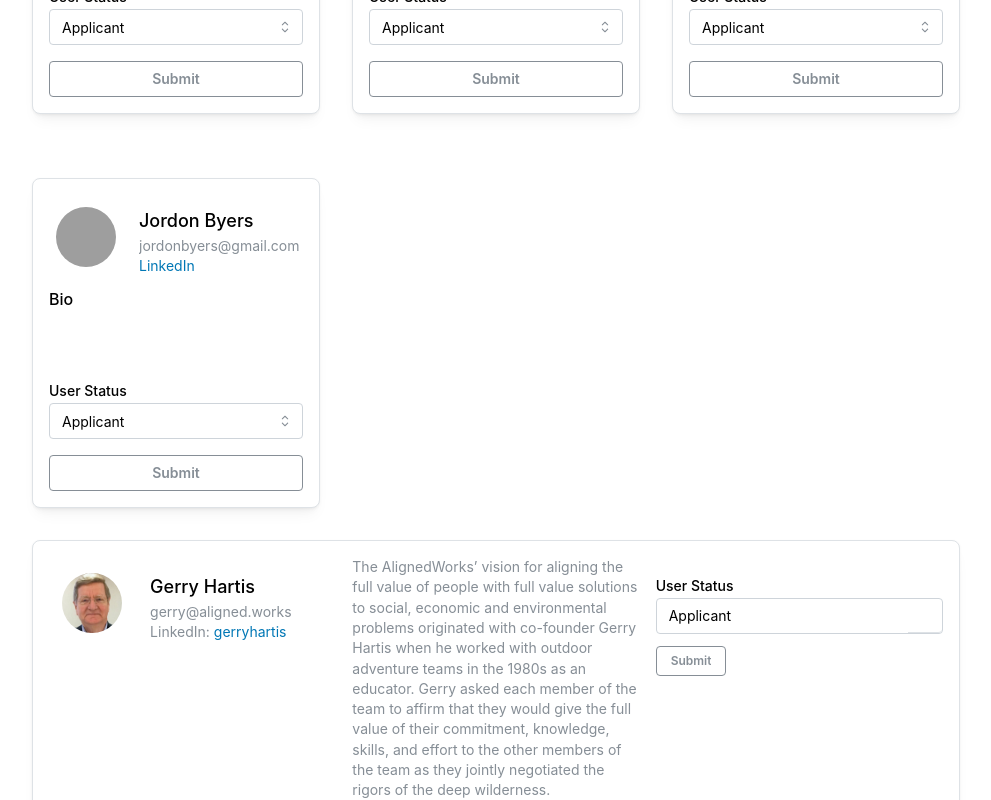
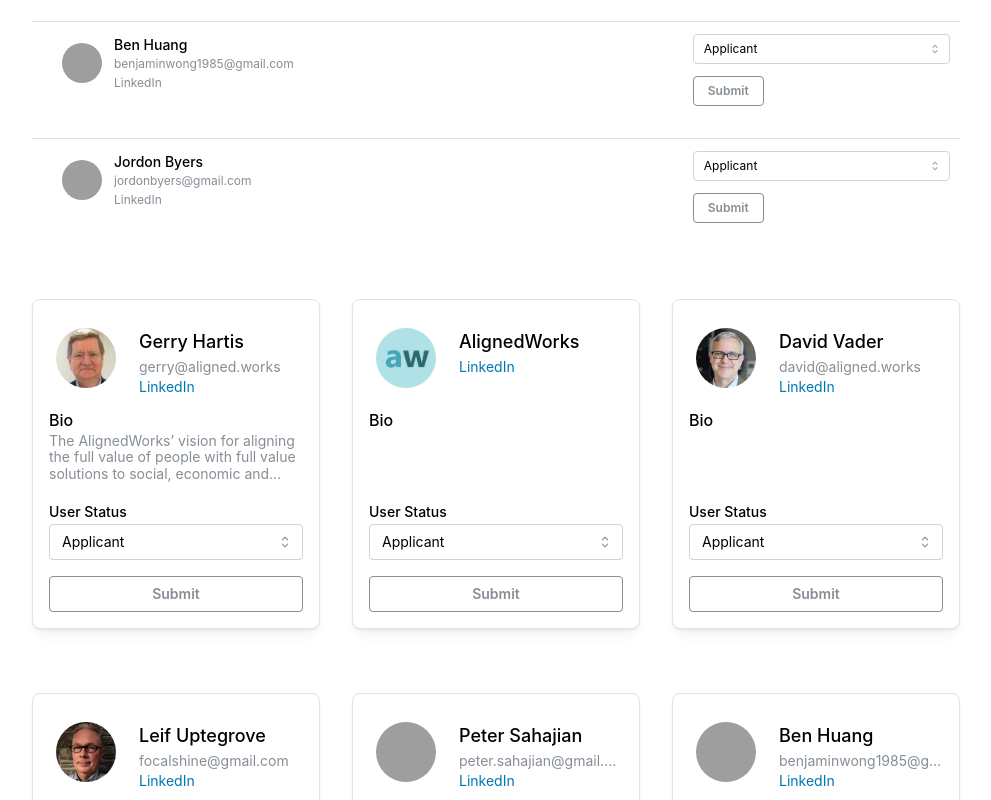
Before and after one commit to AlignedWorks/CVxMantineUI, a React (Vite) app: page /test in a window 1280 px wide. Shown: the part 4360-5160 px from the top of the page, without its empty margins (269-1260 px from the left). Built offline with nearby package versions, Linux system fonts and the light colour scheme; grey boxes are pictures that could not be loaded.

Commit message:
Change ApproveUser cards to horizontal format

```diff
--- a/src/pages/Dashboard.page.tsx
+++ b/src/pages/Dashboard.page.tsx
@@ -198,6 +198,99 @@ export function Dashboard() {
               Approve users
           </Title>
 
+          {dashboard?.map((user) => (
+            <Card key={user.id} shadow="sm" radius="md" mt="xl" withBorder>
+                <SimpleGrid cols={{ base: 1, sm: 2, lg: 3 }}>
+                    <div>
+                        <Grid>
+                            <Grid.Col span={4}>
+                                <Avatar src={user.avatarUrl} size={60} radius="xl" mx="auto"/>
+                            </Grid.Col>
+                            <Grid.Col span={8}>
+                                <Text size="lg" fw={500}>
+                                  {user.firstName + " " + user.lastName}
+                                </Text>
+                                <Tooltip label={user.username} color="gray">
+                                    <Text
+                                        size="sm"
+                                        c="dimmed"
+                                        style={{
+                                        whiteSpace: 'nowrap',
+                                        overflow: 'hidden',
+                                        textOverflow: 'ellipsis',
+                                        }}
+                                    >
+                                        {user.username}
+                                    </Text>
+                                </Tooltip>
+                                <Text size="sm" c="dimmed">
+                                    <a
+                                        href={user.linkedIn}
+                                        target="_blank"
+                                        rel="noopener noreferrer"
+                                        style={{ color: "#0077b5", textDecoration: "none" }}
+                                    >
+                                        LinkedIn
+                                    </a>
+                                </Text>
+                            </Grid.Col>
+                        </Grid>
+                    </div>
+                    <div>
+                        <Text fw={500}>
+                            Bio
+                        </Text>
+                        <Tooltip label={user.bio || 'No bio available'} multiline w={300} position="bottom" color="gray">
+                            <Text
+                                size="sm"
+                                c="dimmed"
+                                style={{
+                                display: '-webkit-box',
+                                WebkitLineClamp: 4, // Limit to 4 lines
+                                WebkitBoxOrient: 'vertical',
+                                overflow: 'hidden',
+                                textOverflow: 'ellipsis',
+                                minHeight: '3.6em', // Ensure consistent height for 3 lines of text
+                                lineHeight: '1.2em', // Adjust line height to match the text
+                                }}
+                            >
+                                {user.bio || '\u00A0\u00A0\u00A0'} {/* Render empty space if no bio */}
+                            </Text>
+                        </Tooltip>
+                    </div>
+                    <div>
+
+                    {rolesData.length > 0 && (
+                      <Select
+                        mt="md"
+                        label="User Status"
+                        data={rolesData}
+                        value={selectedRoles[user.id] || user.memberStatus} // Use the temporary state or fallback to the current role
+                        defaultValue="Applicant"
+                        allowDeselect={false}
+                        onChange={(value) => handleRoleChange(user.id, value)}
+                      />
+                    )}
+
+                    <Button
+                      variant="outline"
+                      color="gray"
+                      size="sm"
+                      mt="sm"
+                      onClick={() => handleSubmitRoleChange(user.id)} // Submit the role change
+                    >
+                      Submit
+                    </Button>
+                      {submittedUsers[user.id] && (
+                      <Text size="sm" c="green" mt="xs">
+                        Role updated successfully!
+                      </Text>
+                    )}
+                    </div>
+                </SimpleGrid>
+            </Card>
+        ))}
+
           <SimpleGrid cols={{ base: 1, sm: 2, md: 2, lg: 3, xl: 3 }} spacing="xl" mt="xl">
             {dashboard?.map((item) => (
               <Card key={item.id} shadow="sm" radius="md" withBorder>
--- a/src/pages/Test.page.tsx
+++ b/src/pages/Test.page.tsx
@@ -15,6 +15,7 @@ import {
 } from '@mantine/core';
 import { mock_collab_data, users } from '../data.ts';
 import classes from './Test.module.css';
+import { IconEmergencyBed } from '@tabler/icons-react';
 
 const networkRoles = [
     'Applicant',
@@ -87,11 +88,11 @@ const inviteStatus = ['Invited','Accepted','Declined']
 
 export function Test() {
 
-    const rows = data.map((item) => (
+    const rows = users.map((item) => (
         <Table.Tr key={item.name}>
-          <Table.Td>
-            <Group gap="sm">
-              <Avatar size={40} src={item.avatar} radius={40} />
+          <Table.Td style={{ verticalAlign: 'top' }}>
+            <Group gap="sm" ml="lg">
+              <Avatar size={40} src={item.avatar_url} radius={40} />
               <div>
                 <Text fz="sm" fw={500}>
                   {item.name}
@@ -99,24 +100,42 @@ export function Test() {
                 <Text fz="xs" c="dimmed">
                   {item.email}
                 </Text>
+                <Text fz="xs" c="dimmed">
+                  LinkedIn
+                </Text>
               </div>
             </Group>
           </Table.Td>
-          <Table.Td>
-                <Select
-                data={collabRoles}
-                defaultValue={item.role}
-                variant="unstyled"
-                allowDeselect={false}
-                />
+          <Table.Td style={{ verticalAlign: 'top' }}>
+            <Text style={{ maxWidth: '300px', overflow: 'hidden' }}>
+                <Tooltip label={item.description || 'No bio available'} multiline w={300} position="bottom" color="gray">
+                    <Text
+                        size="sm"
+                        c="dimmed"
+                        style={{
+                        display: '-webkit-box',
+                        WebkitLineClamp: 4, // Limit to 4 lines
+                        WebkitBoxOrient: 'vertical',
+                        overflow: 'hidden',
+                        textOverflow: 'ellipsis',
+                        minHeight: '3.6em', // Ensure consistent height for 3 lines of text
+                        lineHeight: '1.2em', // Adjust line height to match the text
+                        }}
+                    >
+                        {item.description || '\u00A0\u00A0\u00A0'} {/* Render empty space if no bio */}
+                    </Text>
+                </Tooltip>
+            </Text>
           </Table.Td>
             <Table.Td>
                 <Select
-                data={inviteStatus}
-                defaultValue={item.inviteStatus}
-                variant="unstyled"
-                allowDeselect={false}
+                    data={['Applicant', 'Applicant Denied', 'Network Owner', 'Network Contributor']}
+                    defaultValue="Applicant"
+                    size="xs"
                 />
+                <Button variant="outline" color="gray" size="xs" mt="sm" mb="lg">
+                    Submit
+                </Button>
             </Table.Td>
         </Table.Tr>
       ));
@@ -231,6 +250,21 @@ export function Test() {
                 </Card>
             ))}
 
+
+          <Table.ScrollContainer minWidth={800} mt="xl">
+              <Table verticalSpacing="sm">
+                  <Table.Thead>
+                  <Table.Tr>
+                      <Table.Th></Table.Th>
+                      <Table.Th>User Bio</Table.Th>
+                      <Table.Th>User Status</Table.Th>
+                  </Table.Tr>
+                  </Table.Thead>
+                  <Table.Tbody>{rows}</Table.Tbody>
+              </Table>
+          </Table.ScrollContainer>
+
+
             <SimpleGrid cols={{ base: 1, sm: 2, md: 2, lg: 3, xl: 3 }} spacing="xl">
                 {users.map((user) => (
                     <Card key={user.id} shadow="sm" radius="md" mt="xl" withBorder>
@@ -303,49 +337,71 @@ export function Test() {
 
             {users.map((user) => (
                 <Card key={user.id} shadow="sm" radius="md" mt="xl" withBorder>
-                    <SimpleGrid cols={3}>
+                    <SimpleGrid cols={{ base: 1, sm: 2, lg: 3 }}>
                         <div>
                             <Grid>
-                                <Grid.Col span={4} mt="md" mb="lg">
+                                <Grid.Col span={4}>
                                     <Avatar src={user.avatar_url} size={60} radius="xl" mx="auto"/>
                                 </Grid.Col>
-                                <Grid.Col span={8} mt="md">
+                                <Grid.Col span={8}>
                                     <Text size="lg" fw={500}>
                                         {user.name}
                                     </Text>
-                                    <Text size="sm" c="dimmed">
+                                    <Tooltip label={user.email} color="gray">
+                                        <Text
+                                            size="sm"
+                                            c="dimmed"
+                                            style={{
+                                            whiteSpace: 'nowrap',
+                                            overflow: 'hidden',
+                                            textOverflow: 'ellipsis',
+                                            }}
+                                        >
                                             {user.email}
                                         </Text>
-
+                                    </Tooltip>
                                     <Text size="sm" c="dimmed">
-                                    LinkedIn: {' '}
                                         <a
                                             href={user.linkedin}
                                             target="_blank"
                                             rel="noopener noreferrer"
-                                        style={{ color: '#0077b5', textDecoration: 'none' }}
+                                            style={{ color: "#0077b5", textDecoration: "none" }}
                                         >
-                                        {user.linkedin.split('/').pop()} {/* Extracts the username from the URL */}
+                                            LinkedIn
                                         </a>
                                     </Text>
                                 </Grid.Col>
                             </Grid>
                         </div>
                         <div>
-                            <Text size="sm" c="dimmed">
-                                {user.description}
+                            <Text fw={500}>
+                                Bio
                             </Text>
+                            <Tooltip label={user.description || 'No bio available'} multiline w={300} position="bottom" color="gray">
+                                <Text
+                                    size="sm"
+                                    c="dimmed"
+                                    style={{
+                                    display: '-webkit-box',
+                                    WebkitLineClamp: 4, // Limit to 4 lines
+                                    WebkitBoxOrient: 'vertical',
+                                    overflow: 'hidden',
+                                    textOverflow: 'ellipsis',
+                                    minHeight: '3.6em', // Ensure consistent height for 3 lines of text
+                                    lineHeight: '1.2em', // Adjust line height to match the text
+                                    }}
+                                >
+                                    {user.description || '\u00A0\u00A0\u00A0'} {/* Render empty space if no bio */}
+                                </Text>
+                            </Tooltip>
                         </div>
                         <div>
                         <Select
-                            mt="md"
                             label="User Status"
-                            comboboxProps={{ withinPortal: true }}
                             data={networkRoles}
                             defaultValue={networkRoles[0]}
-                            classNames={classes}
                         />
-                        <Button variant="outline" color="gray" size="xs" mt="sm">
+                        <Button variant="outline" color="gray" mt="sm">
                             Submit
                         </Button>
                         </div>
@@ -401,12 +457,12 @@ export function Test() {
 
             <Title order={4} c="#45a6b7" mb="md">Members</Title>
             <Table.ScrollContainer minWidth={400}>
-                <Table verticalSpacing="sm">
+                <Table striped={true} verticalSpacing="sm">
                     <Table.Thead>
                         <Table.Tr>
-                            <Table.Th>Member</Table.Th>
-                            <Table.Th>Role</Table.Th>
-                            <Table.Th>Status</Table.Th>
+                            <Table.Th></Table.Th>
+                            <Table.Th>User Bio</Table.Th>
+                            <Table.Th>User Status</Table.Th>
                         </Table.Tr>
                     </Table.Thead>
                     <Table.Tbody>{rows}</Table.Tbody>
```
Lines whose indentation alone changed are shown as unchanged.
